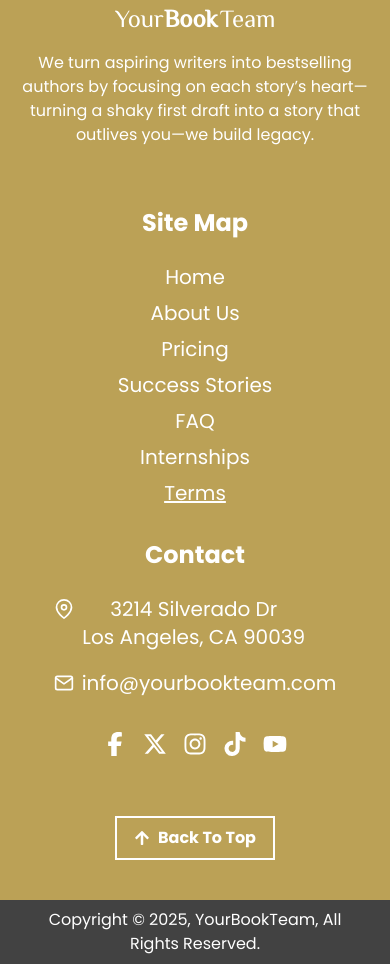
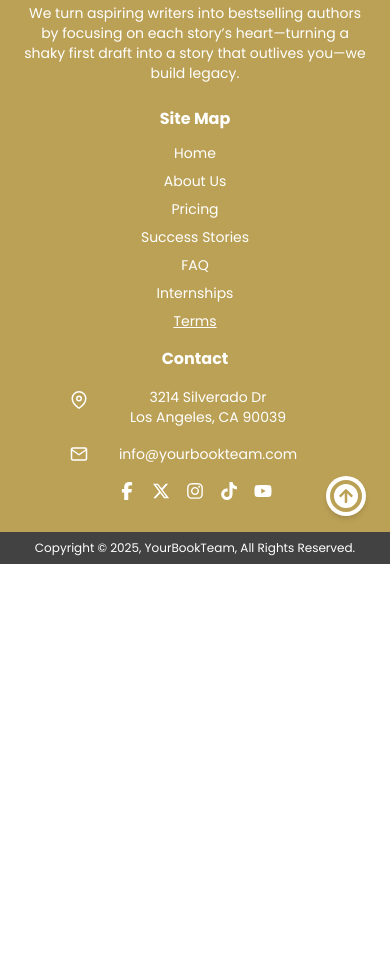
Before and after one commit to YourBookTeam/YBT_Website, a React (Vite) app: page /terms in a window 390 px wide. Shown: the part 2238-3202 px from the top of the page. After the commit the page ends 2802 px from the top, so only its background shows below. Built offline with nearby package versions, Linux system fonts and the light colour scheme; a web font is replaced by a local one.

Commit message:
footer adjustments

```diff
--- a/src/components/footer/BackButton.jsx
+++ b/src/components/footer/BackButton.jsx
@@ -1,15 +1,19 @@
-import Button from '../Button';
+import Button from "../Button";
 import { FaArrowUp } from "react-icons/fa";
 
 const BackButton = () => {
-const scrollToTop = () => {
-    window.scrollTo(0,0);
-  }
+  const scrollToTop = () => {
+    window.scrollTo(0, 0);
+  };
 
   return (
-    <Button onClick={scrollToTop} className="w-40 border-2 border-white p-2 flex items-center justify-center gap-2 text-white transition-transform  hover:scale-99 ease-in-out duration-200">
-        <FaArrowUp/>
-        <div>Back To Top</div>
+    <Button
+      onClick={scrollToTop}
+      className="w-10 h-10 md:w-14 md:h-14 rounded-full bg-white shadow-md p-1 flex items-center justify-center text-white transition-transform  hover:scale-99 ease-in-out duration-200"
+    >
+      <div className="w-full h-full flex items-center justify-center rounded-full bg-white border-4 border-[var(--color-gold)]">
+        <FaArrowUp className="text-[var(--color-gold)] md:text-2xl" />
+      </div>
     </Button>
   );
 };
--- a/src/components/footer/ContactInfo.jsx
+++ b/src/components/footer/ContactInfo.jsx
@@ -4,16 +4,16 @@ const ContactInfo = ({ baseClass, addressClass }) => {
   return (
     <div className={baseClass}>
 
-        <h3 className="text-2xl lg:text-xl font-bold">Contact</h3>
+        <h3 className="text-base md:text-lg 2xl:text-2xl lg:text-xl font-bold">Contact</h3>
 
         <div className="flex flex-col gap-4">
-          <div className="text-xl flex">
-              <FiMapPin className="text-xl mt-1" />
+          <div className="text-sm md:text-base lg:text-lg 2xl:text-xl flex">
+              <FiMapPin className="text-lg 2xl:text-xl mt-1" />
               <p className={addressClass}>3214 Silverado Dr<br/>Los Angeles, CA 90039</p>
           </div>
 
-          <div className="text-xl flex leading-relaxed">
-              <FiMail className="text-xl mt-1.5" />
+          <div className="text-sm md:text-base lg:text-lg 2xl:text-xl flex items-center leading-relaxed">
+              <FiMail className="text-lg 2xl:text-xl " />
               <a href="mailto:info@yourbookteam.com" className="min-w-56 ml-2">
                 info@yourbookteam.com
               </a>
--- a/src/components/footer/Copyright.jsx
+++ b/src/components/footer/Copyright.jsx
@@ -1,5 +1,5 @@
 const Copyright = ({ className }) => {
-    const baseClassName = "bg-black text-white w-full h-10 flex items-center justify-center " + className;
+    const baseClassName = "bg-black text-xs text-white w-full h-8 flex items-center justify-center z-50 " + className;
     return (
         <div className={baseClassName}>
             Copyright © 2025, YourBookTeam, All Rights Reserved.
--- a/src/components/footer/DesktopFooter.jsx
+++ b/src/components/footer/DesktopFooter.jsx
@@ -1,4 +1,5 @@
 import { useLocation } from "react-router-dom";
+import { useEffect, useRef } from "react";
 import QuickLinks from "./QuickLinks";
 import Socials from "./Socials";
 import ContactInfo from "./ContactInfo";
@@ -10,27 +11,47 @@ import BackButton from "./BackButton";
 
 const DesktopFooter = () => {
   const currentPage = useLocation();
+  const backButtonRef = useRef();
+
+  useEffect(() => {
+    const handleScroll = () => {
+      const button = backButtonRef.current;
+      if (!button) return;
+
+      const isScrolled = window.scrollY > 250;
+
+      if (isScrolled) {
+        button.classList.remove("hidden");
+      } else {
+        button.classList.add("hidden");
+      }
+    };
+    window.addEventListener("scroll", handleScroll);
+
+    handleScroll();
+
+    return () => window.removeEventListener("scroll", handleScroll);
+  }, []);
 
   return (
-    <footer className="hidden lg:flex flex-col bg-gold relative z-10">
+    <footer className="hidden md:flex flex-col bg-gold relative z-10">
       <div className="grid grid-cols-[auto_auto] justify-around w-full">
-
-        <div className="flex flex-col gap-10 p-15 w-fit">
-            <MainLogo/>
-            <Statement className="max-w-100 text-start"/>
-            <Socials/>
-            <BackButton/>
+        <div className="flex flex-col gap-4 p-8 w-fit">
+          <MainLogo />
+          <Statement className="max-w-100 text-start" />
+          <Socials />
         </div>
 
-        <div className="relative flex justify-center items-center">
-            <div className="flex z-10 gap-5 p-15 xl:gap-10 2xl:gap-20">
+        <div className="flex justify-center items-center relative">
+          <div className="flex z-10 gap-8 p-8 xl:gap-10 2xl:gap-20">
             <QuickLinks
               currentPage={currentPage.pathname}
-                baseClass="flex flex-col gap-6 items-start text-white"
-                listClass="flex flex-col text-xl gap-2 items-start"
+              baseClass="flex flex-col gap-4 items-start text-white"
+              listClass="flex flex-col text-base 2xl:text-lg gap-1 items-start"
             />
+
             <ContactInfo
-                baseClass="flex flex-col gap-6 text-white items-start"
+              baseClass="flex flex-col gap-4 text-white items-start"
               addressClass="min-w-56 ml-2 text-left"
             />
           </div>
@@ -40,7 +61,8 @@ const DesktopFooter = () => {
                 absolute z-0
                 inset-y-0 left-1/2 -translate-x-1/2
                 flex items-center
-              ">
+              "
+          >
             <Logo
               preserveAspectRatio="none"
               className="
@@ -50,13 +72,20 @@ const DesktopFooter = () => {
                   scale-x-130
                   scale-y-108
                   -translate-x-10
-                "/>
+                "
+            />
           </div>
         </div>
       </div>
 
-      <Copyright/>
+      <div
+        ref={backButtonRef}
+        className="fixed right-8 bottom-12 z-50 hidden transition-opacity duration-300"
+      >
+        <BackButton />
+      </div>
 
+      <Copyright />
     </footer>
   );
 };
--- a/src/components/footer/MainLogo.jsx
+++ b/src/components/footer/MainLogo.jsx
@@ -3,7 +3,7 @@ import FullWhiteLogo from "../svgs/SvgLogo_Full_White";
 const MainLogo = () => {
     return (
         <div className="w-fit">
-            <FullWhiteLogo className="size-40 -mt-5 -mb-9"/>
+            <FullWhiteLogo className="size-30 -mt-5 -mb-9"/>
         </div>
     );
 };
--- a/src/components/footer/MobileFooter.jsx
+++ b/src/components/footer/MobileFooter.jsx
@@ -11,35 +11,33 @@ const MobileFooter = () => {
   const currentPage = useLocation();
 
   return (
-        <footer className="lg:hidden bg-gold items-center justify-center text-center">
-            <div className="px-5 py-10 flex flex-col items-center gap-15">
+    <footer className="relative md:hidden bg-gold items-center justify-center text-center">
+      <div className="px-5 py-8 flex flex-col items-center gap-6">
         <div className="flex flex-col items-center gap-5">
-                    <MainLogo/>
-                    <Statement/>
+          <MainLogo />
+          <Statement className="text-sm" />
         </div>
 
-                <div className="flex flex-col items-center gap-8">
+        <div className="flex flex-col items-center gap-4">
           <QuickLinks
             currentPage={currentPage.pathname}
-                        baseClass="flex flex-col gap-6 items-center text-white"
-                        listClass="flex flex-col text-xl gap-2 items-center"
+            baseClass="flex flex-col gap-3 items-center text-white"
+            listClass="flex flex-col text-sm gap-2 items-center"
           />
 
           <ContactInfo
-                        baseClass="flex flex-col gap-6 text-white items-center"
+            baseClass="flex flex-col gap-4 text-white items-center"
             addressClass="min-w-56 ml-2 text-center"
           />
-
-                    <Socials/>
+          <Socials />
+        </div>
       </div>
 
-                <BackButton/>
+      <div className="absolute bottom-12 right-6">
+        <BackButton />
       </div>
 
-            <Copyright
-                className="p-8"
-            />
-
+      <Copyright />
     </footer>
   );
 };
--- a/src/components/footer/QuickLinks.jsx
+++ b/src/components/footer/QuickLinks.jsx
@@ -14,7 +14,7 @@ const QuickLinks = ({ currentPage, baseClass, listClass }) => {
 
     return (
     <div className={baseClass}>
-        <h3 className="text-2xl lg:text-xl font-bold">Site Map</h3>
+        <h3 className="text-base md:text-lg 2xl:text-2xl lg:text-xl font-bold">Site Map</h3>
 
         <ul className={listClass}>
             <li>
--- a/src/components/footer/Socials.jsx
+++ b/src/components/footer/Socials.jsx
@@ -2,7 +2,7 @@ import { FaFacebookF, FaXTwitter, FaInstagram, FaTiktok, FaYoutube } from "react
 
 const Socials = () => {
     return (
-        <div className="flex gap-4 text-white text-2xl w-fit">
+        <div className="flex gap-4 text-white text-lg md:text-2xl lg:text-2xl w-fit">
             <a href="https://www.facebook.com/YourBookTeam/" target="_blank" rel="noopener noreferrer">
                 <FaFacebookF />
             </a>
--- a/src/components/footer/Statement.jsx
+++ b/src/components/footer/Statement.jsx
@@ -1,6 +1,6 @@
 const Statement = ({ className }) => {
 
-    const baseClassName = "text-white text-wrap " + className;
+    const baseClassName = "text-white text-wrap md:text-sm " + className;
 
     return (
     <div className={baseClassName}>
```
Lines whose indentation alone changed are shown as unchanged.
